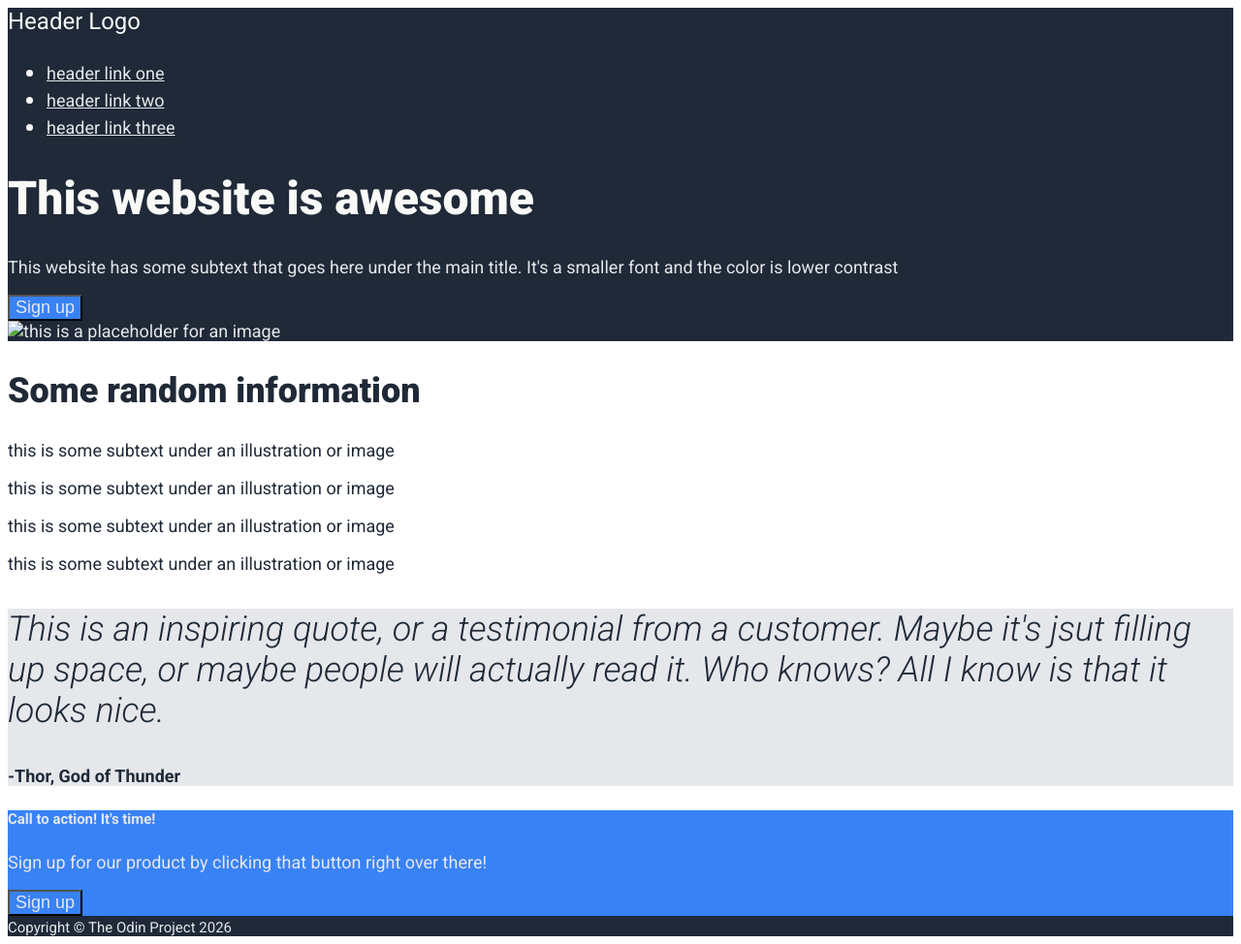
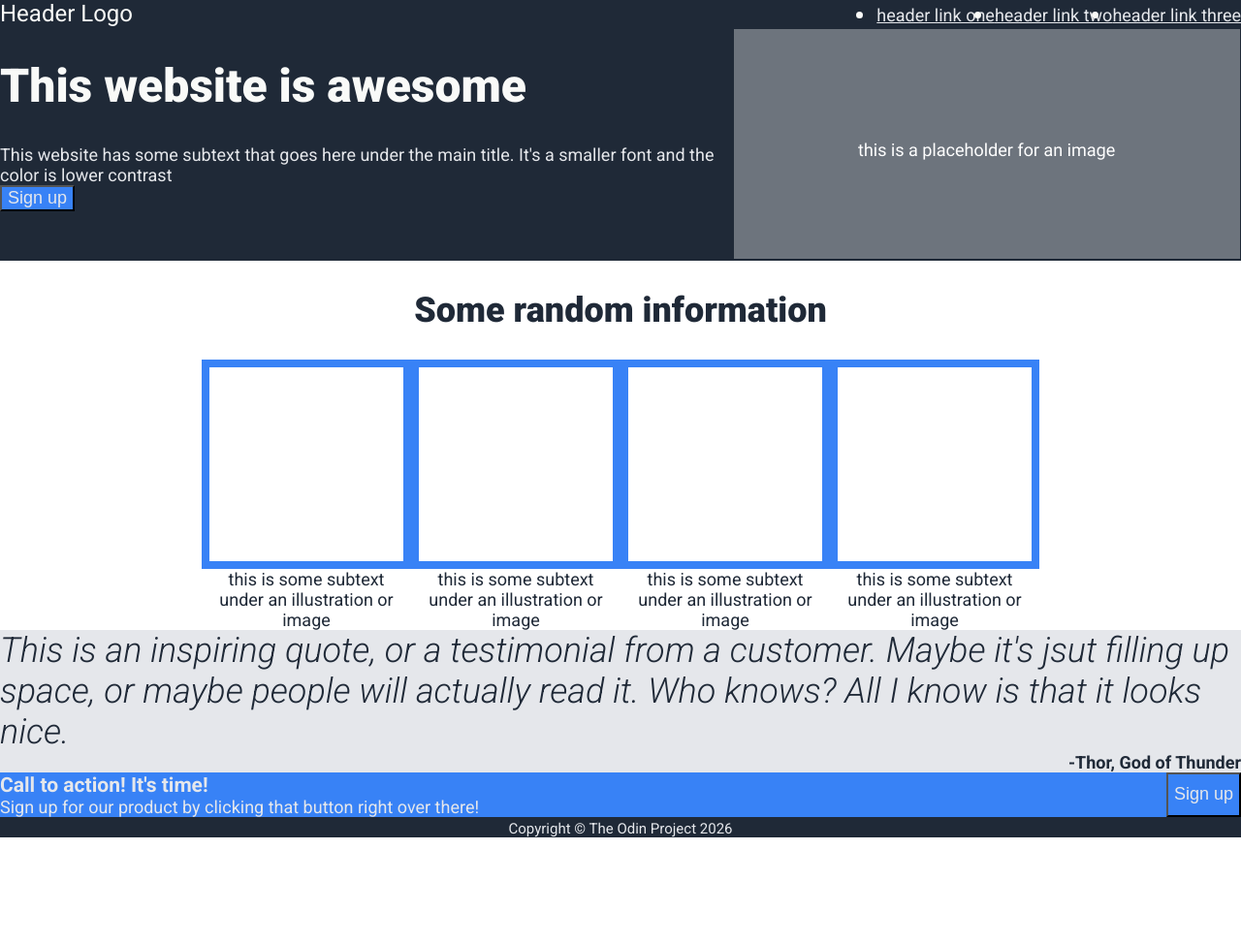
Before and after one commit to tsorgdev/project-landing-page, a plain HTML site: page index.html in a window 1280 px wide. Shown: the whole page at 97% size. After the commit the page ends 864 px from the top, so only its background shows below. Drawn offline with Linux system fonts and the light colour scheme.

Commit message:
Set up flexbox and change minor styling

```diff
--- a/index.html
+++ b/index.html
@@ -27,9 +27,10 @@
                 </p>
                 <button>Sign up</button>
             </div>
-            <img alt="this is a placeholder for an image">
+            <img src="placeholder.png" alt="this is a placeholder for an image">
         </div>
     </div>
+
     <div class="info">
         <h2>Some random information</h2>
         <div class="box-group">
@@ -37,20 +38,14 @@
                 <div class="square"></div>
                 <p>this is some subtext under an illustration or image</p>
             </div>
-        </div>
-        <div class="box-group">
             <div class="box">
                 <div class="square"></div>
                 <p>this is some subtext under an illustration or image</p>
             </div>
-        </div>
-        <div class="box-group">
             <div class="box">
                 <div class="square"></div>
                 <p>this is some subtext under an illustration or image</p>
             </div>
-        </div>
-        <div class="box-group">
             <div class="box">
                 <div class="square"></div>
                 <p>this is some subtext under an illustration or image</p>
@@ -59,15 +54,15 @@
     </div>
     <div class="quote">
         <p><em>This is an inspiring quote, or a testimonial from a
-            customer. Maybe it's jsut filling up space, or maybe people
-            will actually read it. Who knows? All I know is that it
-            looks nice.
-        </em></p>
+                customer. Maybe it's jsut filling up space, or maybe people
+                will actually read it. Who knows? All I know is that it
+                looks nice.
+            </em></p>
         <strong>-Thor, God of Thunder</strong>
     </div>
     <div class="action">
         <div class="action-text">
-            <h5>Call to action! It's time!</h5>
+            <h3>Call to action! It's time!</h5>
             <p>Sign up for our product by clicking that button right
                 over there!
             </p>
--- a/style.css
+++ b/style.css
@@ -4,6 +4,12 @@ body {
     font-family: 'Roboto', sans-serif;
     font-size: 18px;
     color: #E5E7EB;
+    box-sizing:border-box;
+    margin: 0;
+    padding: 0;
+    /* display: flex;
+    flex-direction: column;
+    justify-content: flex-end; */
 }
 .header, footer {
     background-color: #1f2937;
@@ -20,6 +26,8 @@ a , button{
 .logo {
     font-size: 24px;
     color: #F9FAF8;
+    display: flex;
+    justify-content: space-between;
 }
 button, .action {
     background-color: #3882f6;
@@ -29,12 +37,18 @@ h2 {
     font-size: 36px;
     color: #1f2937;
     font-weight: 900;
+    text-align: center;
 }
 strong {
     color: #1f2937;
+    align-self: flex-end;
 }
 .quote {
     background-color: #E5E7EB;
+    display: flex;
+    flex-direction: column;
+    justify-content: center;
+    align-items: center;
 }
 .quote p {
     color: #1f2937;
@@ -43,4 +57,52 @@ strong {
 }
 .box {
     color: #1f2937;
+    display: flex;
+    flex-direction: column;
+    align-items: center;
+    text-align: center;
 }
+ul {
+    display: flex;
+    margin: 0;
+    padding: 0;
+}
+.blurb {
+    display: flex;
+    justify-content: space-between;
+}
+.info {
+    display: flex;
+    flex-direction: column;
+}
+.box-group {
+    display: flex;
+    justify-content: center;
+}
+.square {
+    height: 200px;
+    width: 200px;
+    border-color:#3882f6;
+    border-style: solid;
+    border-width: 8px;
+}
+
+.box p {
+    width: 200px;
+}
+p {
+    margin: 0;
+}
+.action {
+    display: flex;
+    justify-content: space-between;
+}
+h3 {
+    margin: 0;
+}
+footer {
+    text-align: center;
+}
+/* .action-text{
+    flex: 2 1 auto;
+} */
```
Also changed, not shown: placeholder.png (added), 1 other file.
